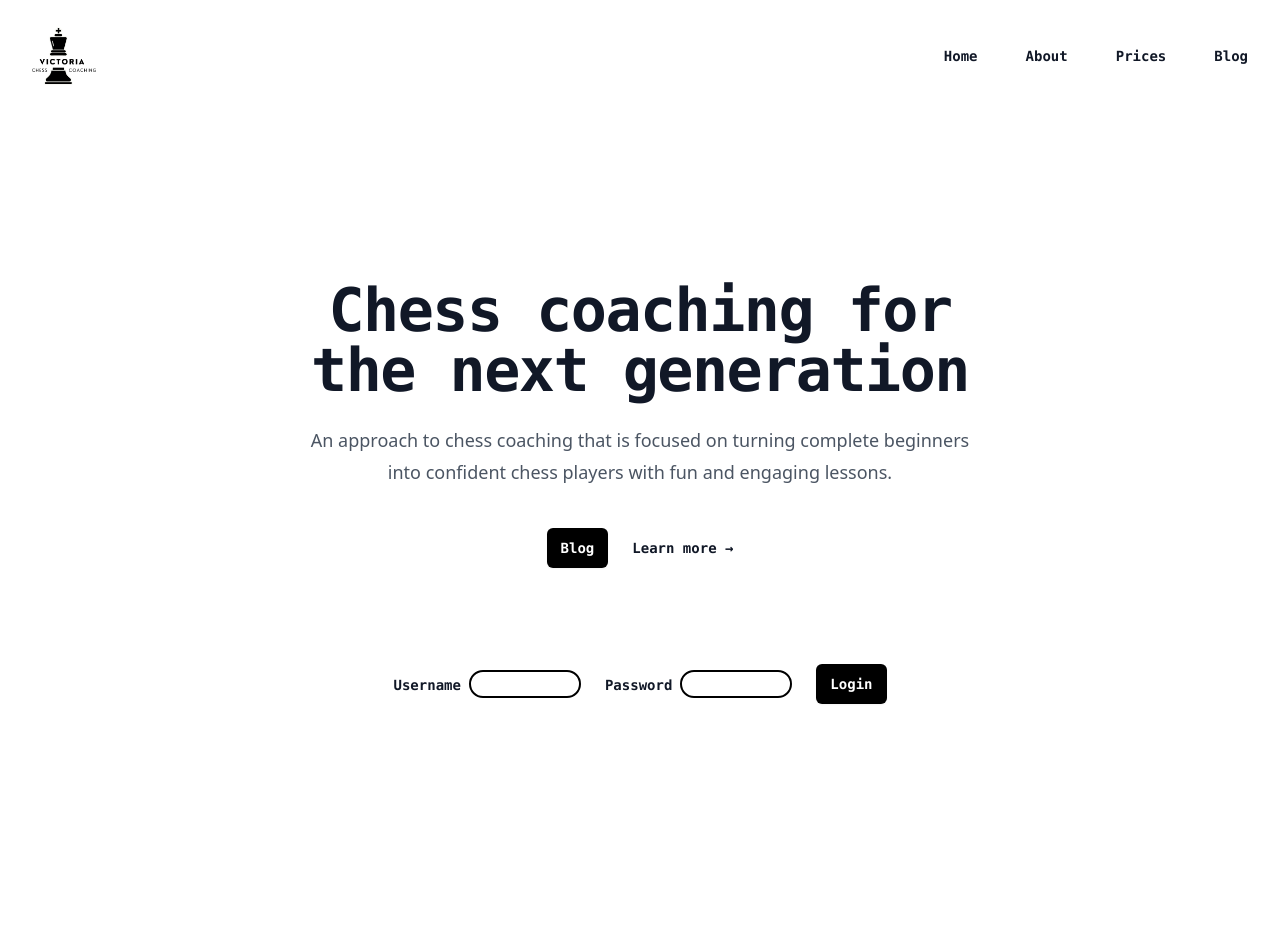
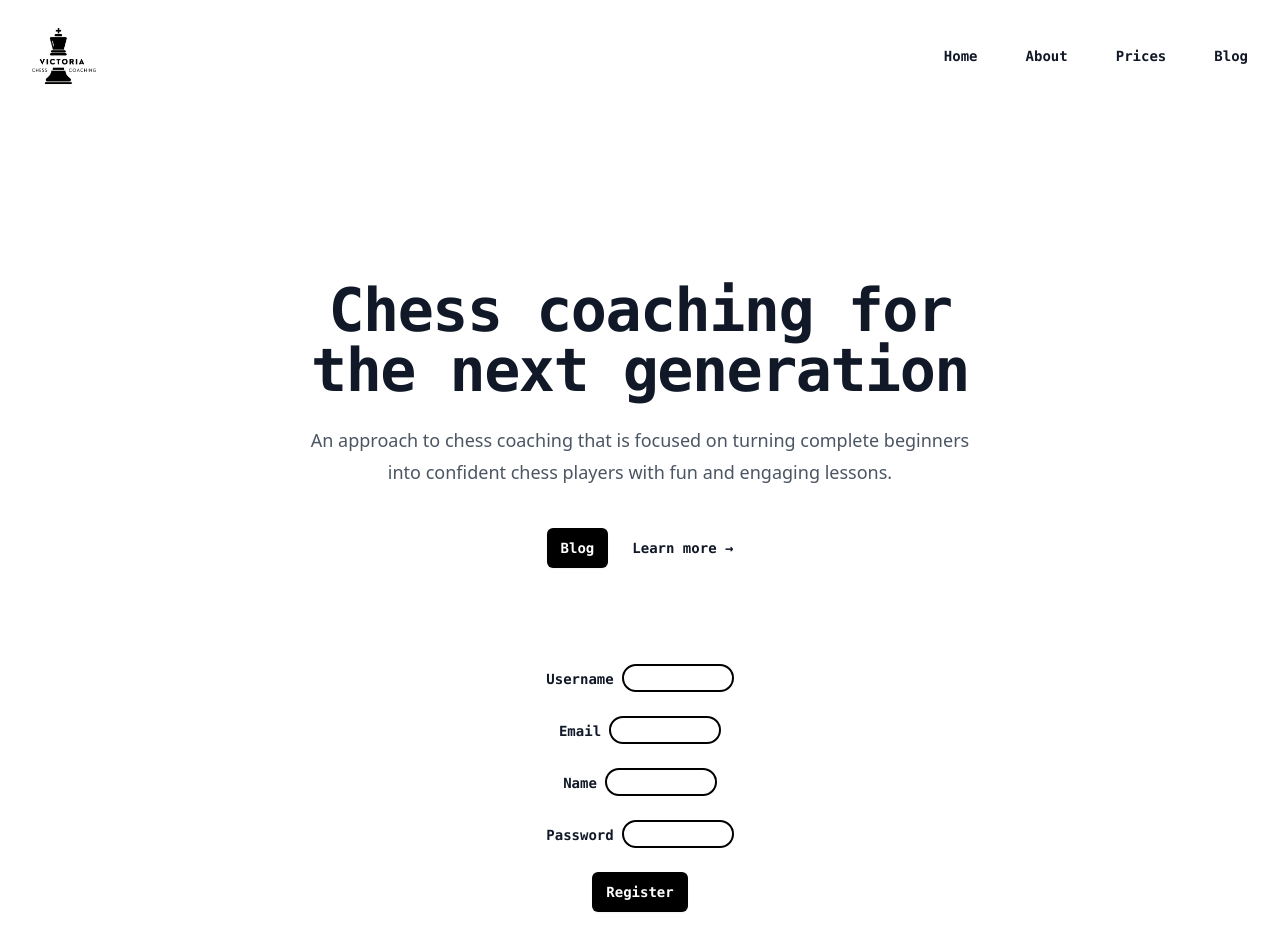
Before and after one commit to MilosRist/victoria-chess-coaching-app, a React (Vite) app: page / in a window 1280 px wide. Shown: the top 952 px of the page. Before the commit the page ends 928 px from the top, so only its background shows below. Built offline with nearby package versions, Linux system fonts and the light colour scheme.

Commit message:
adding user registration

```diff
--- a/src/components/Hero.jsx
+++ b/src/components/Hero.jsx
@@ -5,6 +5,7 @@ import { Link } from "react-router-dom"
 import { useState } from 'react'
 import Header from '../components/Header'
 import Login from '../components/Login'
+import Register from '../components/Register'
 
 const Hero = () => {
   return (
@@ -43,6 +44,7 @@ const Hero = () => {
               </Link>
             </div>
           </div>
+            <Register />
             <Login />
         </div>
       </div>
--- /dev/null
+++ b/src/components/Register.jsx
@@ -0,0 +1,100 @@
+'use client';
+
+import React, { useState } from 'react';
+import registerService from '../services/register';
+
+const Register = () => {
+  const [username, setUsername] = useState('');
+  const [email, setEmail] = useState('');
+  const [name, setName] = useState('');
+  const [password, setPassword] = useState('');
+  const [successMessage, setSuccessMessage] = useState(null);
+  const [errorMessage, setErrorMessage] = useState(null);
+
+  const handleRegister = async (event) => {
+    event.preventDefault();
+
+    try {
+      const newUser = await registerService.register({
+        username,
+        email,
+        name,
+        password,
+      });
+      setSuccessMessage(`User ${newUser.username} registered successfully!`);
+      setUsername('');
+      setEmail('');
+      setName('');
+      setPassword('');
+      setTimeout(() => {
+        setSuccessMessage(null);
+      }, 5000);
+    } catch (exception) {
+      setErrorMessage('Failed to register. Please check your input.');
+      setTimeout(() => {
+        setErrorMessage(null);
+      }, 5000);
+    }
+  };
+
+  return (
+    <div>
+      <form onSubmit={handleRegister} className="mt-24 flex flex-col items-center gap-y-6">
+        {errorMessage && <div className="text-red-600">{errorMessage}</div>}
+        {successMessage && <div className="text-green-600">{successMessage}</div>}
+        <div>
+          <span className="text-sm font-semibold leading-6 text-gray-900 font-mono">Username</span>
+          <input
+            className="border-2 rounded-full border-black w-28 ml-2"
+            type="text"
+            value={username}
+            name="Username"
+            onChange={({ target }) => setUsername(target.value)}
+            required
+          />
+        </div>
+        <div>
+          <span className="text-sm font-semibold leading-6 text-gray-900 font-mono">Email</span>
+          <input
+            className="border-2 rounded-full border-black w-28 ml-2"
+            type="email"
+            value={email}
+            name="Email"
+            onChange={({ target }) => setEmail(target.value)}
+            required
+          />
+        </div>
+        <div>
+          <span className="text-sm font-semibold leading-6 text-gray-900 font-mono">Name</span>
+          <input
+            className="border-2 rounded-full border-black w-28 ml-2"
+            type="text"
+            value={name}
+            name="Name"
+            onChange={({ target }) => setName(target.value)}
+            required
+          />
+        </div>
+        <div>
+          <span className="text-sm font-semibold leading-6 text-gray-900 font-mono">Password</span>
+          <input
+            className="border-2 rounded-full border-black w-28 ml-2"
+            type="password"
+            value={password}
+            name="Password"
+            onChange={({ target }) => setPassword(target.value)}
+            required
+          />
+        </div>
+        <button
+          type="submit"
+          className="rounded-md bg-black px-3.5 py-2.5 text-sm font-semibold text-white shadow-sm hover:bg-gray-900 focus-visible:outline focus-visible:outline-2 focus-visible:outline-offset-2 focus-visible:outline-indigo-600 font-mono"
+        >
+          Register
+        </button>
+      </form>
+    </div>
+  );
+};
+
+export default Register;
--- /dev/null
+++ b/src/controllers/register.cjs
@@ -0,0 +1,38 @@
+const bcrypt = require('bcrypt');
+const express = require('express');
+const User = require('../models/user');
+
+const registerRouter = express.Router();
+
+registerRouter.post('/', async (req, res) => {
+  const { username, email, name, password } = req.body;
+
+  if (!password || password.length < 6) {
+    return res.status(400).json({ error: 'Password must be at least 6 characters long' });
+  }
+
+  try {
+    const existingUser = await User.findOne({ $or: [{ username }, { email }] });
+    if (existingUser) {
+      return res.status(400).json({ error: 'Username or email already exists' });
+    }
+
+    const passwordHash = await bcrypt.hash(password, 10);
+
+    const newUser = new User({
+      username,
+      email,
+      name,
+      passwordHash,
+    });
+
+    const savedUser = await newUser.save();
+
+    res.status(201).json(savedUser);
+  } catch (error) {
+    console.error('Error during registration:', error.message);
+    res.status(500).json({ error: 'Internal server error' });
+  }
+});
+
+module.exports = registerRouter;
--- a/src/services/index.cjs
+++ b/src/services/index.cjs
@@ -6,6 +6,7 @@ const usersRouter = require('../controllers/users.cjs'); // Adjust path if neede
 const User = require('./user.cjs');
 const Answer = require('./chessproblems.cjs')
 const loginRouter = require('../controllers/login.cjs');
+const registerRouter = require('../controllers/register.cjs')
 
 require('dotenv').config({ path: '../.env' });
 
@@ -23,9 +24,11 @@ mongoose.connect(url, { useNewUrlParser: true, useUnifiedTopology: true })
     .then(() => console.log('Connected to MongoDB'))
     .catch(error => console.error('Error connecting to MongoDB:', error));
 
-app.use('/api/users', usersRouter); // Add the user route
+app.use('/api/users', usersRouter);
 
 app.use('/api/login', loginRouter);
+
+app.use('/api/register', registerRouter);
 
 const buildPath = path.join('dist');
 app.use(express.static(buildPath));
--- a/src/services/login.js
+++ b/src/services/login.js
@@ -1,4 +1,5 @@
 import axios from 'axios'
+
 const baseUrl = 'https://victoria-chess-coaching-app.onrender.com/api/login';
 
 const login = async credentials => {
--- /dev/null
+++ b/src/services/register.js
@@ -0,0 +1,10 @@
+import axios from 'axios';
+
+const baseUrl = 'https://victoria-chess-coaching-app.onrender.com/api/register'; // Adjust the endpoint if needed
+
+const register = async (userData) => {
+  const response = await axios.post(baseUrl, userData);
+  return response.data;
+};
+
+export default { register };
```
Also changed, not shown: createUser.cjs (+1 -9 lines), src/services/user.cjs (+11 -2 lines).
